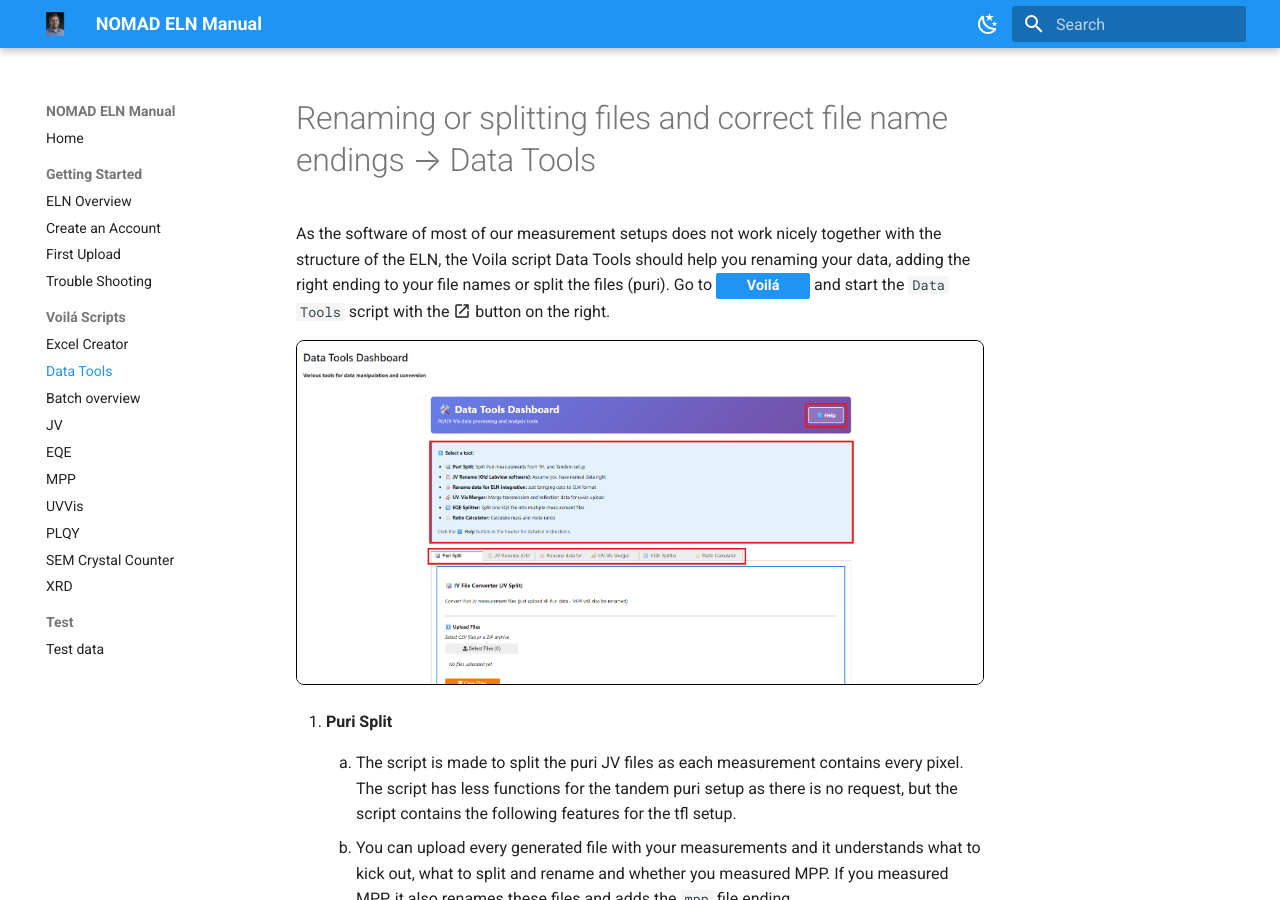
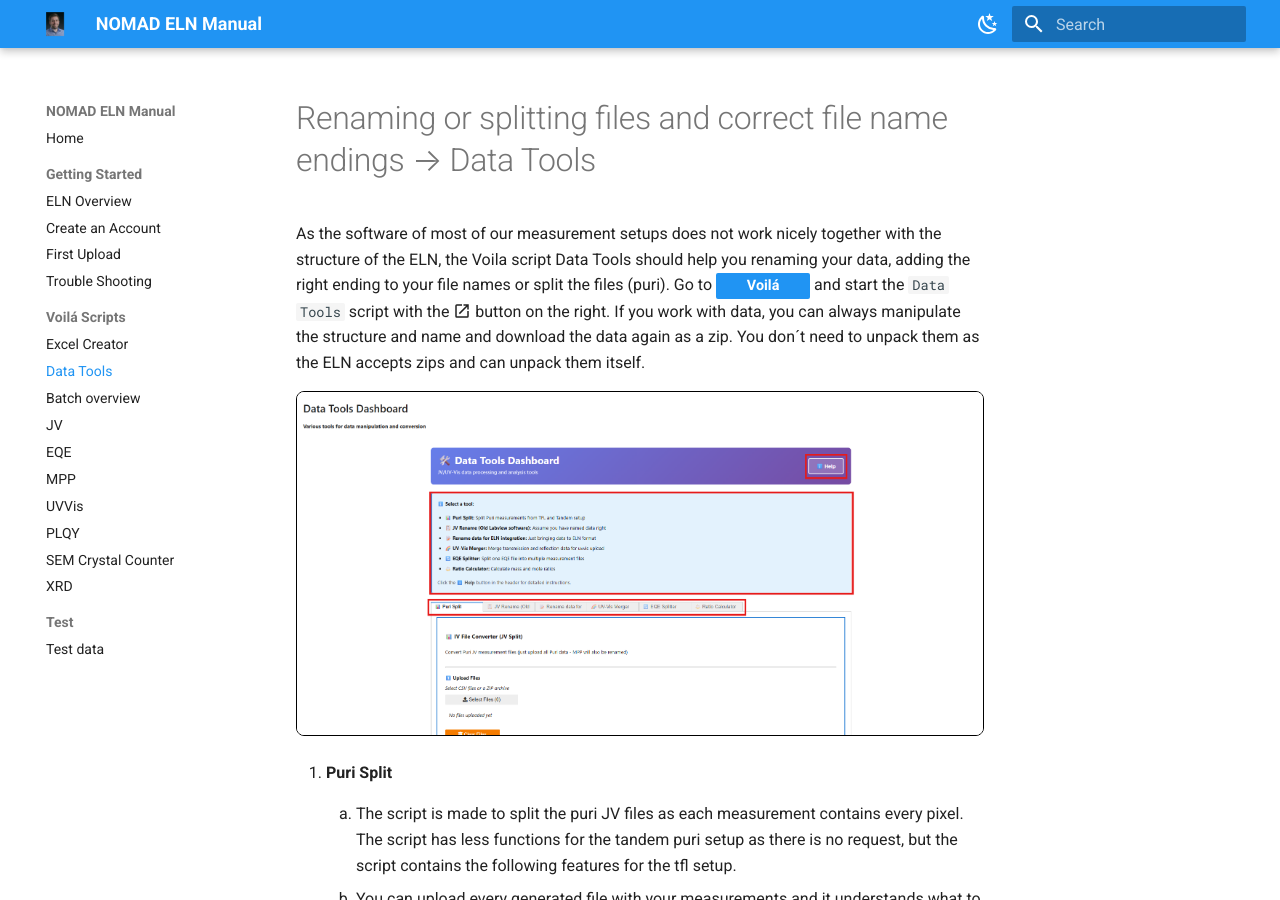
Before and after one commit to NOMADe-Joshua/nomad-manual, an MkDocs documentation site: the page built from docs/Datatools.md, in a window 1280 px wide and 900 px high. Built offline with MkDocs 1.6.1 and Material for MkDocs 9.7.7, drawn with Linux system fonts in a browser that asks for light colours.

Commit message:
zip unpack comment

```diff
--- a/docs/Datatools.md
+++ b/docs/Datatools.md
@@ -1,6 +1,6 @@
 # Renaming or splitting files and correct file name endings &rarr; Data Tools
 
-As the software of most of our measurement setups does not work nicely together with the structure of the ELN, the Voila script Data Tools should help you renaming your data, adding the right ending to your file names or split the files (puri). Go to [Voilá](http://elnserver.lti.kit.edu/nomad-oasis/gui/search/voila){ .md-button .md-button--primary .small-button target="_blank" rel="noopener noreferrer"} and start the `Data Tools` script with the :material-open-in-new: button on the right.
+As the software of most of our measurement setups does not work nicely together with the structure of the ELN, the Voila script Data Tools should help you renaming your data, adding the right ending to your file names or split the files (puri). Go to [Voilá](http://elnserver.lti.kit.edu/nomad-oasis/gui/search/voila){ .md-button .md-button--primary .small-button target="_blank" rel="noopener noreferrer"} and start the `Data Tools` script with the :material-open-in-new: button on the right. If you work with data, you can always manipulate the structure and name and download the data again as a zip. You don´t need to unpack them as the ELN accepts zips and can unpack them itself.
 
 <div class="md-shadow" style="width: 100%; max-width: 1100px; border: 1px solid black; border-radius: 8px; overflow: hidden; cursor: zoom-in;">
   <img src="../assets/images/DataTools_1.png"
```
